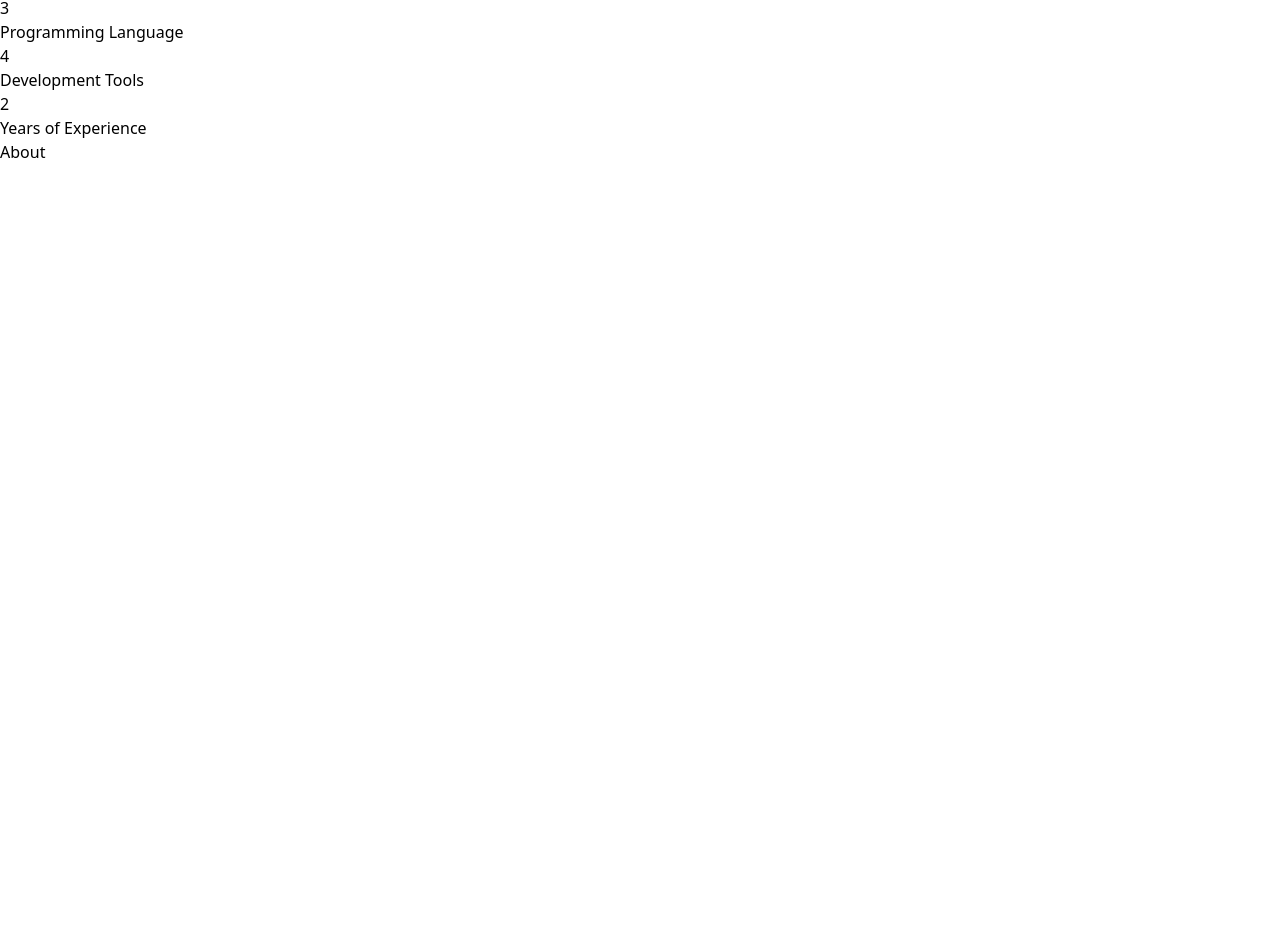
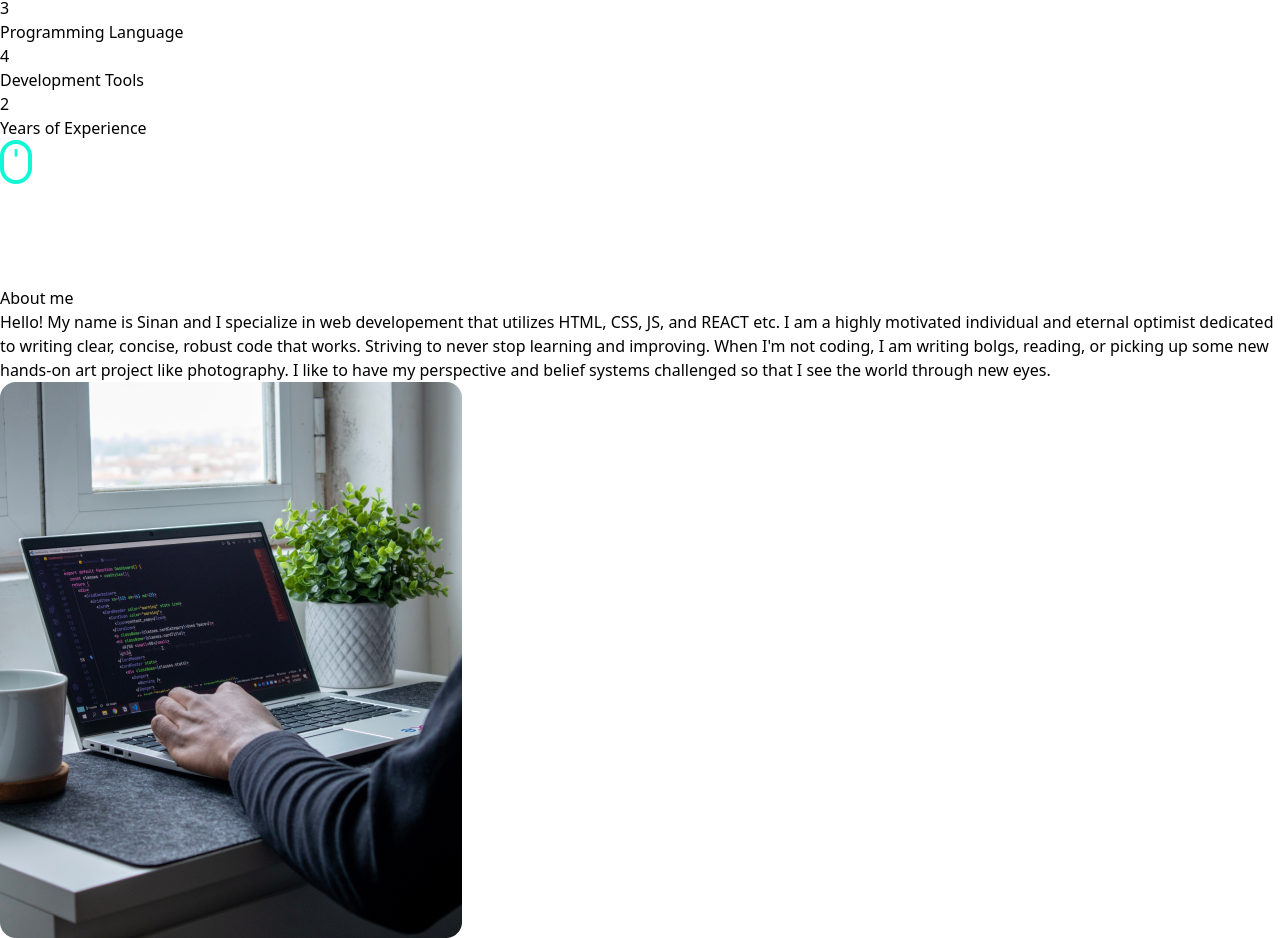
Before and after one commit to michado2019/portfolio, a React (Vite) app: page / in a window 1280 px wide. Shown: the part 797-1735 px from the top of the page. Before the commit the page ends 961 px from the top, so only its background shows below. Built offline with nearby package versions, Linux system fonts and the light colour scheme.

Commit message:
feat: About.tsx content added

```diff
--- a/src/components/pages/home/about/About.tsx
+++ b/src/components/pages/home/about/About.tsx
@@ -1,8 +1,29 @@
-
+import scrollImg from "./assets/Scroll.png";
+import aboutImg from "./assets/Image.png";
 const About = () => {
   return (
-    <div>About</div>
-  )
-}
+    <div className="about-wrapper bg-[#292F36]">
+      <div className="flex flex-col items-center justify-center">
+        <img src={scrollImg} alt="img" className="" />
+        <div className="flex items-center justify-between">
+          <div className="flex  flex-col items-start">
+            <h2>About me</h2>
+            <p>
+              Hello! My name is Sinan and I specialize in web developement that
+              utilizes HTML, CSS, JS, and REACT etc. I am a highly motivated
+              individual and eternal optimist dedicated to writing clear,
+              concise, robust code that works. Striving to never stop learning
+              and improving. When I'm not coding, I am writing bolgs, reading,
+              or picking up some new hands-on art project like photography. I
+              like to have my perspective and belief systems challenged so that
+              I see the world through new eyes.
+            </p>
+          </div>
+          <img src={aboutImg} alt="img" className="" />
+        </div>
+      </div>
+    </div>
+  );
+};
 
-export default About
+export default About;
```
Also changed, not shown: src/components/pages/home/about/assets/Image.png (added), src/components/pages/home/about/assets/Scroll.png (added).
